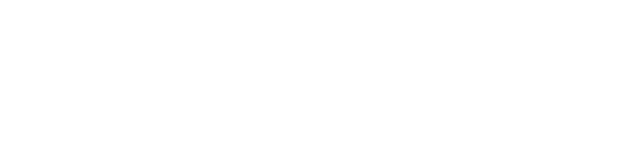
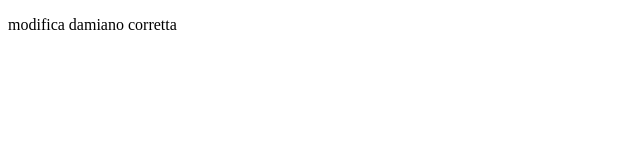
Before and after one commit to LucaAgatinoPrivitera/gitbranch-group, a plain HTML site: page index.html in a window 1280 px wide. Shown: the whole page, without its empty margins (0-640 px from the left). Drawn offline with Linux system fonts and the light colour scheme.

Commit message:
mofica Damiano corretta

```diff
--- a/index.html
+++ b/index.html
@@ -6,6 +6,8 @@
     <title>Document</title>
 </head>
 <body>
-
+    <div>
+        <p>modifica damiano corretta</p>
+    </div>
 </body>
 </html>
```
